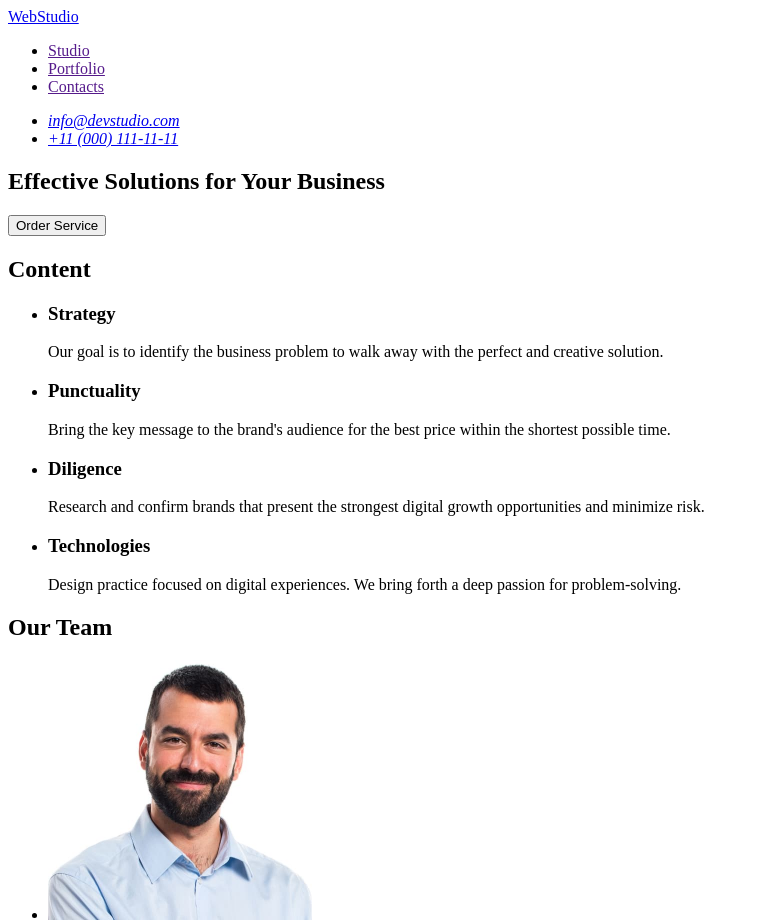
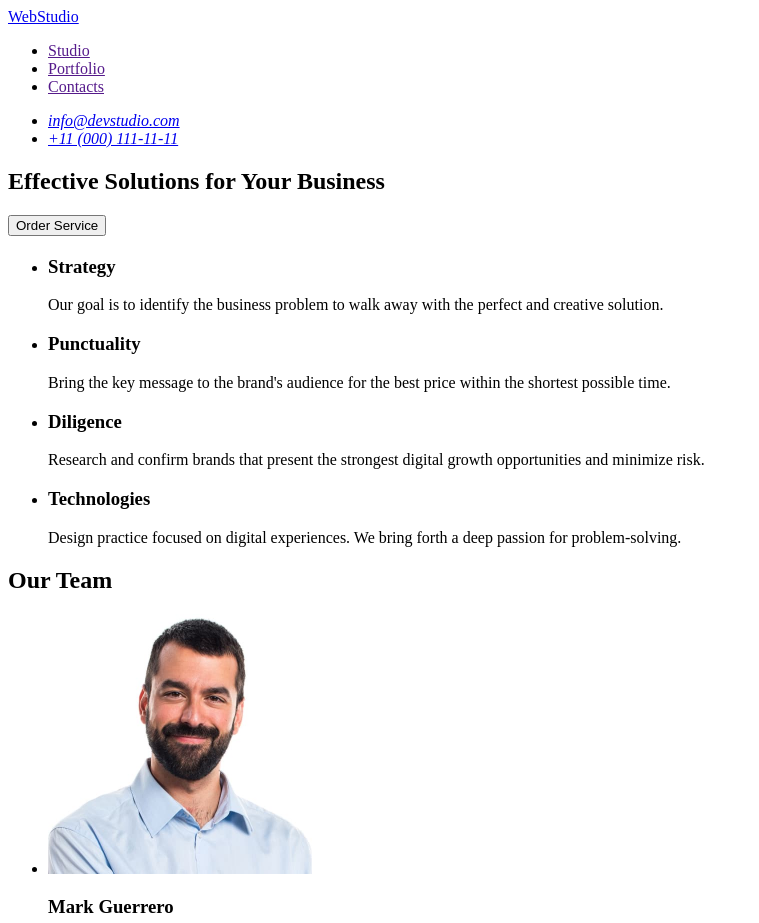
Before and after one commit to Kostiantyn1921/goit-markup-hw-01, a plain HTML site: page index.html in a window 1280 px wide. Shown: the top 923 px of the page, without its empty margins (0-759 px from the left). Drawn offline with Linux system fonts and the light colour scheme.

Commit message:
correct h2 in 2 section

```diff
--- a/index.html
+++ b/index.html
@@ -29,7 +29,7 @@
             <button type="button">Order Service</button>
         </section>
         <section>
-            <h2>Content</h2>
+            <h2></h2>
             <ul>
                 <li>
                     <h3>Strategy</h3>
```
